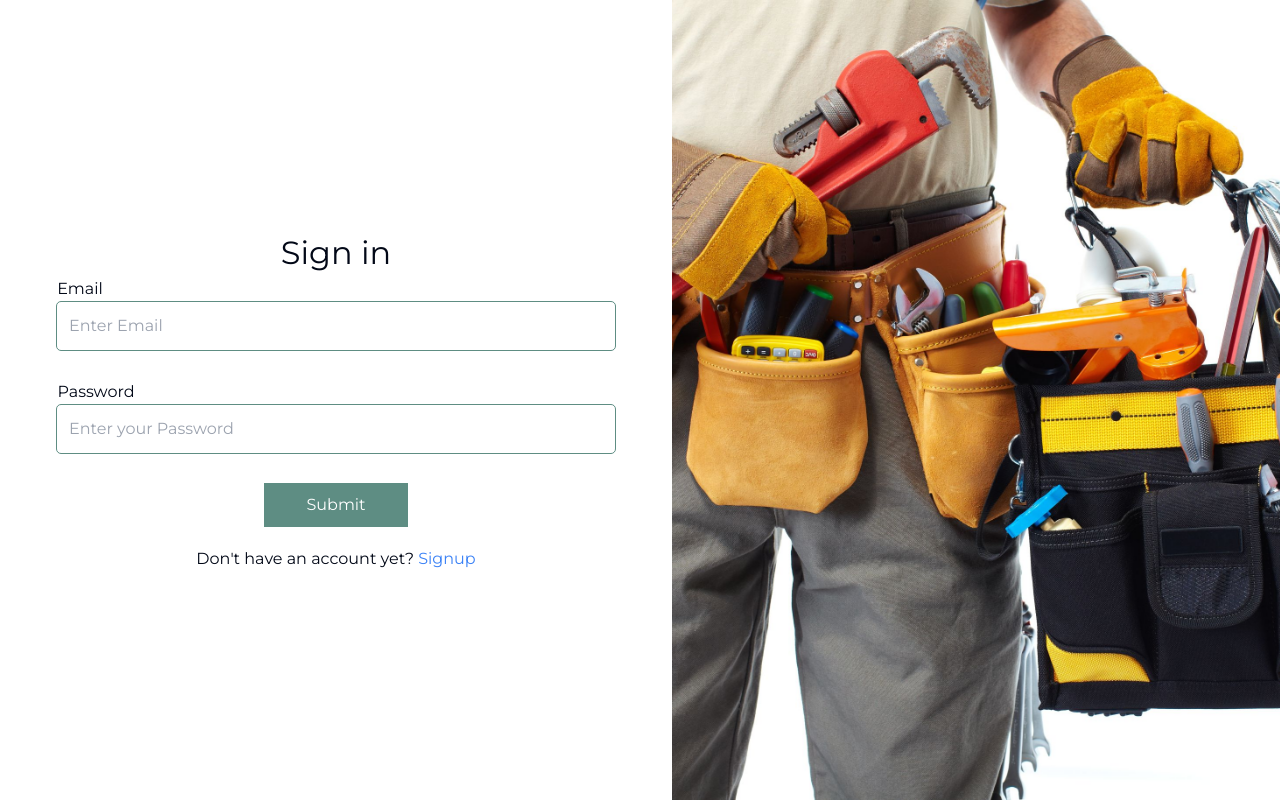
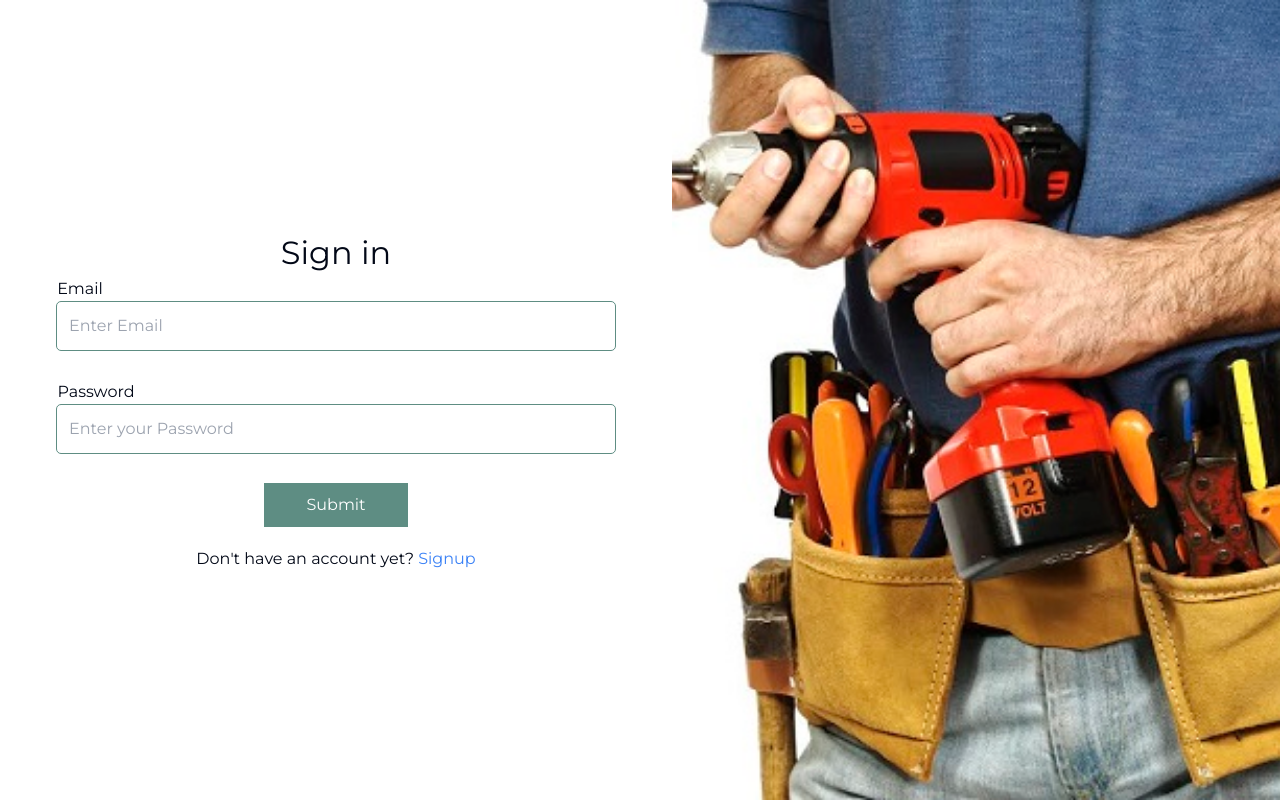
Before and after one commit to The-Winning-Team-Tshimologo/vite-react-pms, a React app: page /signin in a window 1280 px wide. Built offline with nearby package versions, Linux system fonts and the light colour scheme; the HTML template or start-up script is replaced by a standard one.

Commit message:
changed sign-in  picture

```diff
--- a/src/pages/signin/Signin.css
+++ b/src/pages/signin/Signin.css
@@ -87,7 +87,7 @@
 
 .background-image-right {
   flex: 1;
-  background-image: url("/src/assets/handyman.jpg");
+  background-image: url("/src/assets/handymanred.jpg");
   background-position: center;
   background-size: cover;
   background-repeat: no-repeat;
```
Also changed, not shown: src/assets/handyman (1).jpg (added), src/assets/handymanred.jpg (added).
